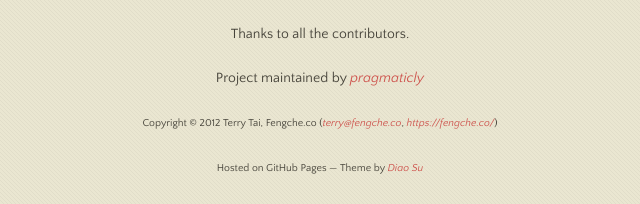
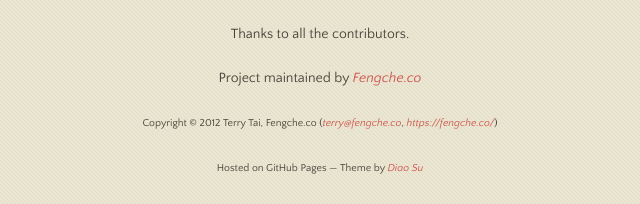
Before and after one commit to pragmaticly/smart-time-ago, a plain HTML site: page index.html in a window 1280 px wide. Shown: the part 2666-2870 px from the top of the page, 320-960 px from the left. Drawn offline with nearby package versions, Linux system fonts and the light colour scheme.

Commit message:
Change pragmaticly to Fengche.co

```diff
--- a/index.html
+++ b/index.html
@@ -146,7 +146,7 @@
 
    	<div class="footer">
 	   <p>Thanks to all the contributors.</p>
-       <p>Project maintained by <a href="https://github.com/pragmaticly">pragmaticly</a></p>
+       <p>Project maintained by <a href="https://github.com/pragmaticly">Fengche.co</a></p>
        <p><small>Copyright &copy; 2012 Terry Tai, Fengche.co (<a href="mailto:terry@fengche.co">terry@fengche.co</a>, <a href="https://fengche.co/">https://fengche.co/</a>)</small></p>
        <p><small>Hosted on GitHub Pages &mdash; Theme by <a href="http://twitter.com/fruitfands">Diao Su</a></small></p>
     </div>
```
